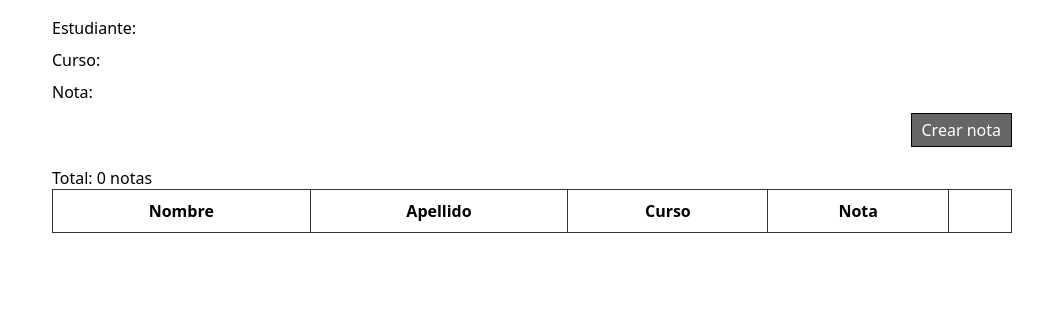
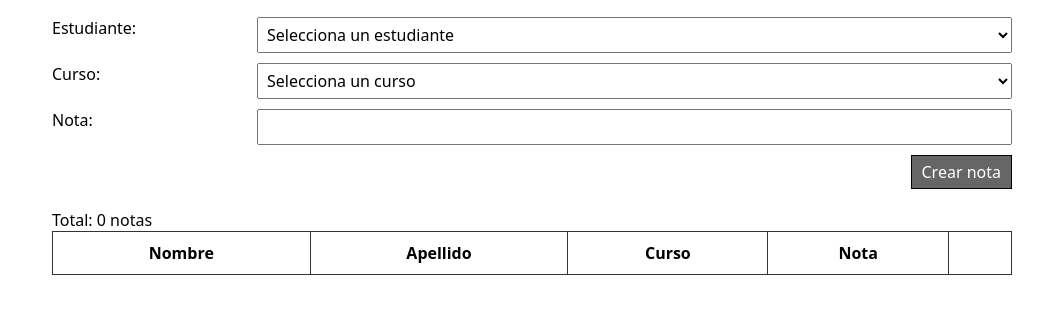
Before and after one commit to uribeAC/r4-classroom, a website with bundled scripts: page public/notas.html in a window 1280 px wide. Shown: the part 182-496 px from the top of the page, without its empty margins (108-1171 px from the left). Built offline with nearby package versions, Linux system fonts and the light colour scheme.

Commit message:
Add create note form 1/2

```diff
--- a/public/notas.html
+++ b/public/notas.html
@@ -16,16 +16,23 @@
       <h2>Notas</h2>
       <form class="form new-grade">
         <div class="form__group">
-          <label class="form__label">Estudiante: </label>
+          <label for="students" class="form__label">Estudiante: </label>
+          <select class="form__control" id="students" name="students" required>
+            <option value="">Selecciona un estudiante</option>
+          </select>
         </div>
         <div class="form__group">
-          <label class="form__label">Curso: </label>
+          <label for="courses" class="form__label">Curso: </label>
+          <select class="form__control" id="courses" name="courses" required>
+            <option value="">Selecciona un curso</option>
+          </select>
         </div>
         <div class="form__group">
-          <label class="form__label">Nota: </label>
+          <label for="grade" class="form__label">Nota: </label>
+          <input type="number" class="form__control" id="grade" name="grade" min="0" max="10" required />
         </div>
         <div class="form__group form__buttons">
-          <button class="form__button" type="button">Crear nota</button>
+          <button class="form__button" type="submit">Crear nota</button>
         </div>
       </form>
       Total: <span class="counter">0</span> notas
```
